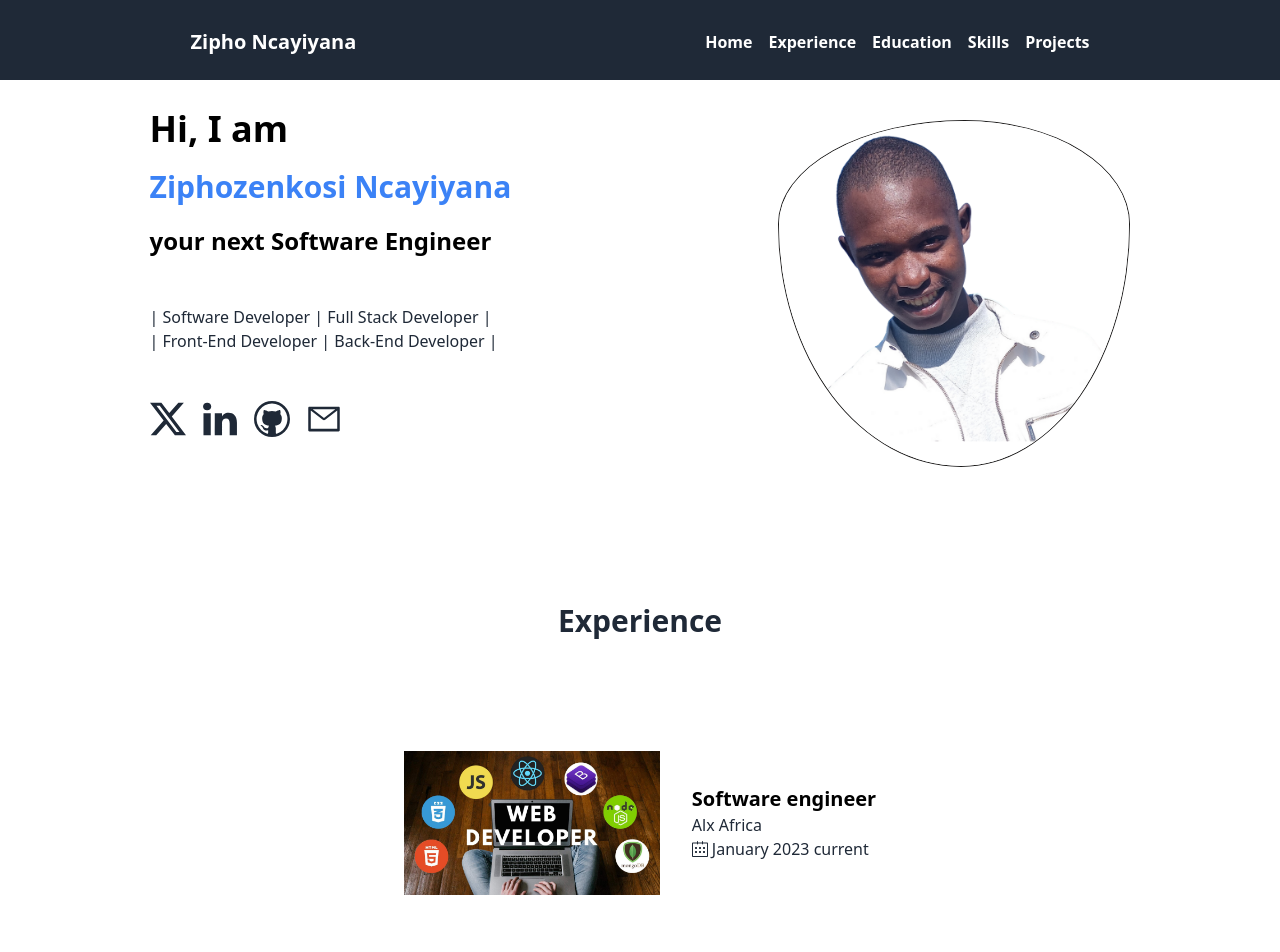
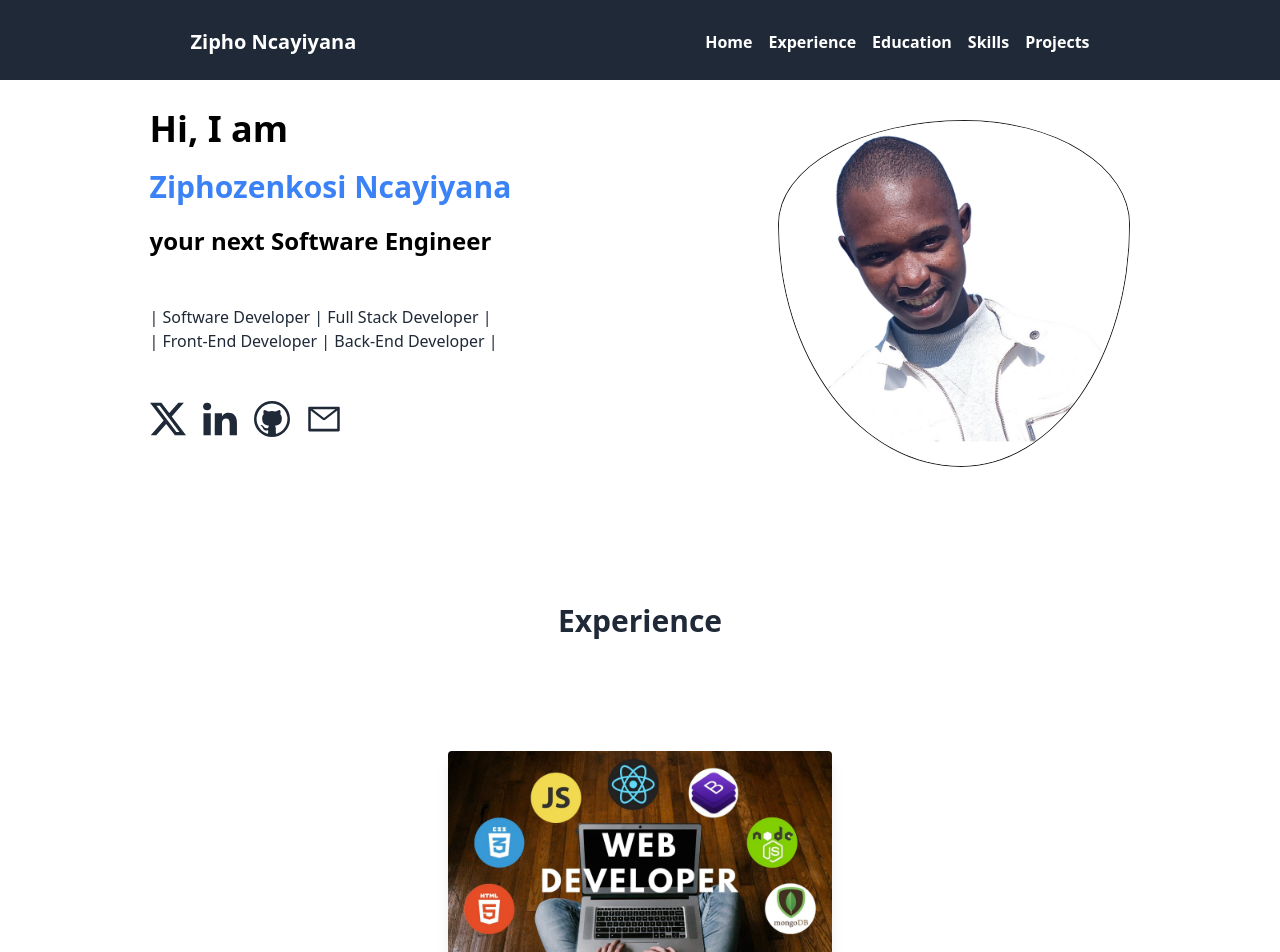
Before and after one commit to Ziphozenkosimthombe/Portifolio, a React (Vite) app: page / in a window 1280 px wide. Shown: the top 952 px of the page. Built offline with nearby package versions, Linux system fonts and the light colour scheme.

Commit message:
update the experience

```diff
--- a/src/components/Experience.jsx
+++ b/src/components/Experience.jsx
@@ -6,11 +6,10 @@ const Experience = () => {
   return (
     <div className="mt-32 main" id='experience' ref={ref}>
         <h1 className="font-bold text-center text-3xl">Experience</h1>
-        <div className='flex justify-center gap-8 mt-28'>
-            <div className='div'>
-                <img src={Image} alt="web-developer" className='web-developer'/>
-            </div>
-            < div className='content-center'>
+        <div className='flex justify-center mt-28 div'>
+          <div className='max-w-sm rounded overflow-hidden shadow-lg  gap-16'>
+              <img src={Image} alt="web-developer"/>
+              < div className='px-6 py-4 pt-8'>
                   <h2 className='font-extrabold text-black text-xl '>Software engineer</h2>
                   <span className='text-bold'>Alx Africa</span>
                   <div className='flex items-center gap-1'>
@@ -20,6 +19,8 @@ const Experience = () => {
               </div>
           </div>
         </div>
+
+    </div>
   )
 }
 
--- a/src/components/Header.jsx
+++ b/src/components/Header.jsx
@@ -31,19 +31,19 @@ const Header = () => {
         <div className="md:hidden bg-gray-800 w-48 fixed top-16 right-0 h-full pt-16">
           <ul className="text-white ">
             <li>
-              <a href="#" className="block px-4 py-2 hover:text-gray-400">Home</a>
+              <a href="#home" className="block px-4 py-2 hover:text-gray-400">Home</a>
             </li>
             <li>
-              <a href="#" className="block px-4 py-2 hover:text-gray-400">Experience</a>
+              <a href="#experience" className="block px-4 py-2 hover:text-gray-400">Experience</a>
             </li>
             <li>
-              <a href="#" className="block px-4 py-2 hover:text-gray-400">Education</a>
+              <a href="#education" className="block px-4 py-2 hover:text-gray-400">Education</a>
             </li>
             <li>
-              <a href="#" className="block px-4 py-2 hover:text-gray-400">Skills</a>
+              <a href="#skills" className="block px-4 py-2 hover:text-gray-400">Skills</a>
             </li>
             <li>
-              <a href="#" className="block px-4 py-2 hover:text-gray-400">Projects</a>
+              <a href="#projects" className="block px-4 py-2 hover:text-gray-400">Projects</a>
             </li>
           </ul>
         </div>
```
Lines whose indentation alone changed are shown as unchanged.
